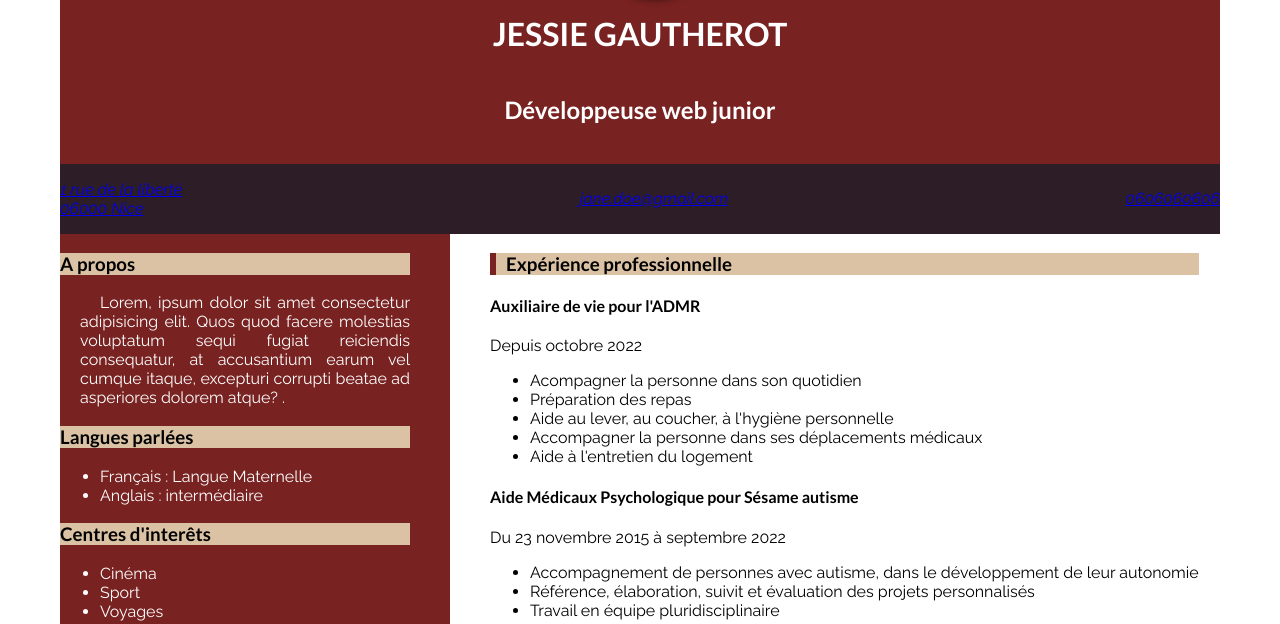
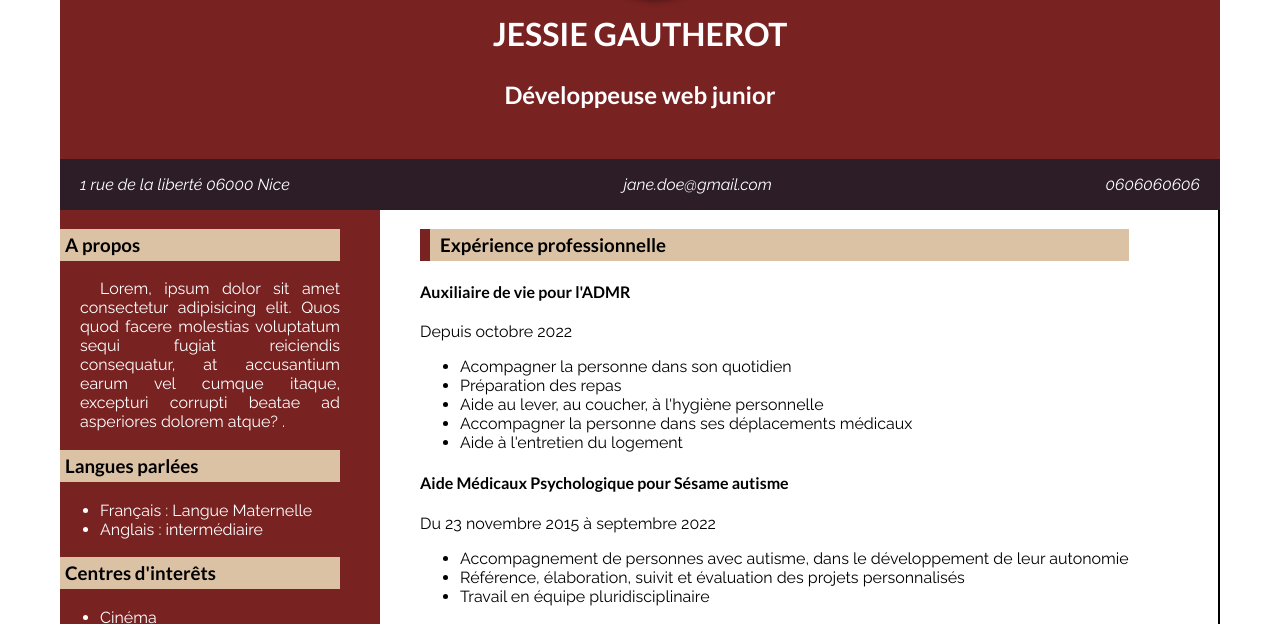
Before and after one commit to Jessie-Gautherot/CV, a plain HTML site: page index.html in a window 1280 px wide. Shown: the part 157-781 px from the top of the page. Drawn offline with Linux system fonts and the light colour scheme.

Commit message:
add/css/8

```diff
--- a/assets/CSS/style.css
+++ b/assets/CSS/style.css
@@ -16,6 +16,7 @@ h1 , h2 , h3 , h4 {
 /*BODY*/
 body {
     font-size: 1rem;
+
 }
 
 /*HEADER*/
@@ -34,6 +35,7 @@ figure img {
     border : 2px solid black;
     box-shadow: 0px 0px 10px black;
     box-sizing: border-box;
+    cursor: zoom-in;
 }
 
 header {
@@ -47,8 +49,15 @@ header {
     color: white;
 }
 
+header a {
+    text-decoration: none;
+    color: white;
+    margin: 20px;
+}
+
 h2 {
-    margin-bottom: 10px;
+    margin-bottom: 20px;
+    margin-top: 5px;
 }
 
 
@@ -61,7 +70,14 @@ address {
     align-items: center;
     color: white;
     margin-top: 30px;
+
+
 }
+
+/*a :hover {
+    text-decoration: underline ;
+
+}*/
 
 /*MAIN*/
 
@@ -72,13 +88,14 @@ main {
     width: 1160px;
     margin: auto;
     box-sizing: border-box;
+    border-right: 2px solid black;
 }
 
 #red {
     background-color: #782221;
     padding-right: 40px;
 
-    width: 350px;
+    width: 280px;
     color: white;
 
 }
@@ -86,6 +103,7 @@ main {
 #red section h3 {
     background-color: #dbc2a4;
     color: black;
+    padding: 5px;
 
 
 }
@@ -101,11 +119,13 @@ main {
 
 #white {
     margin-left: 40px;
+
 }
 
 #white section h3 {
-    border-left: 6px solid #782221;
+    border-left: 10px solid #782221;
     background-color: #dbc2a4;
+    padding: 5px;
     padding-left: 10px;
     color: black;
 }
@@ -135,9 +155,15 @@ footer img {
     width: 40px;
     height: 40px;
     padding: 10px;
+    margin-bottom: 20px;
 }
+
+/*footer section img :hover {
+    opacity: 0,2;
+}*/
 
 small {
     margin: auto;
     color: white;
+    margin-bottom: 20px;
 }
--- a/index.html
+++ b/index.html
@@ -17,6 +17,7 @@
 
         <figure>
             <img src="./assets/images/photo de profil.jpg" alt="Ma photo de profil" href="./assets/images/photo de profil.jpg">
+            <p><a href="assets/images/photo de profil.jpg" target="_blank"></a></p>
         </figure>
 
         <H1>JESSIE GAUTHEROT</H1>
@@ -25,7 +26,7 @@
             <address>
 
                      <p><a href="https://www.google.fr/maps/place/1+Rue+de+la+Libert%C3%A9,+06000+Nice/@43.6984564,7.2661206,17z/data=!3m1!4b1!4m6!3m5!1s0x12cddaa6cd500dc7:0xaa06fa3adeb0a635!8m2!3d43.6984526!4d7.2686955!16s%2Fg%2F11c28kh15l?entry=ttu&g_ep=EgoyMDI0MDgyOC4wIKXMDSoASAFQAw%3D%3D"
-                           target="_blank"  rel="noopener noreferrer">1 rue de la liberté <br> 06000 Nice</a></p>
+                           target="_blank"  rel="noopener noreferrer">1 rue de la liberté 06000 Nice</a></p>
 
                      <p><a href="mailto:jane.doe@gmail.com">jane.doe@gmail.com</a></p>
 
```
